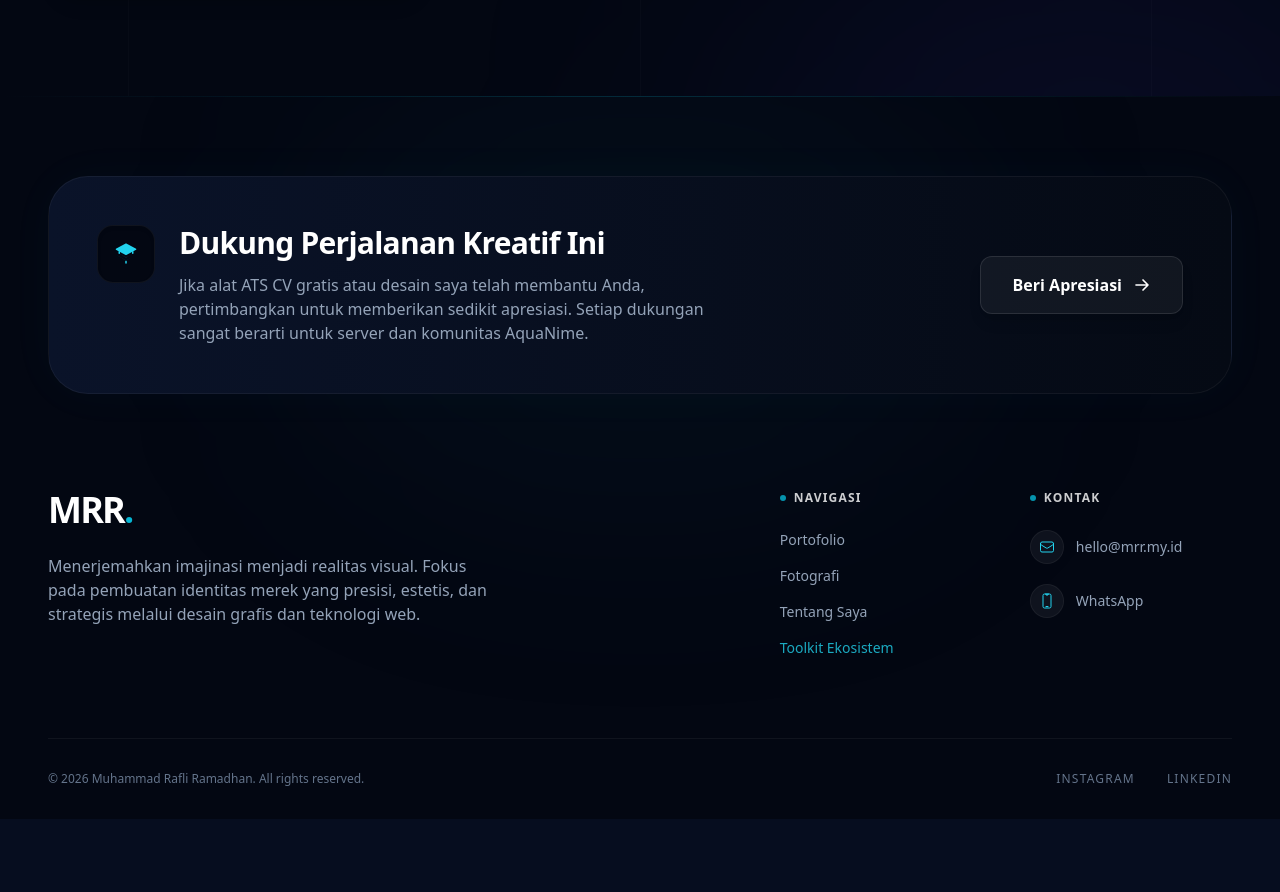
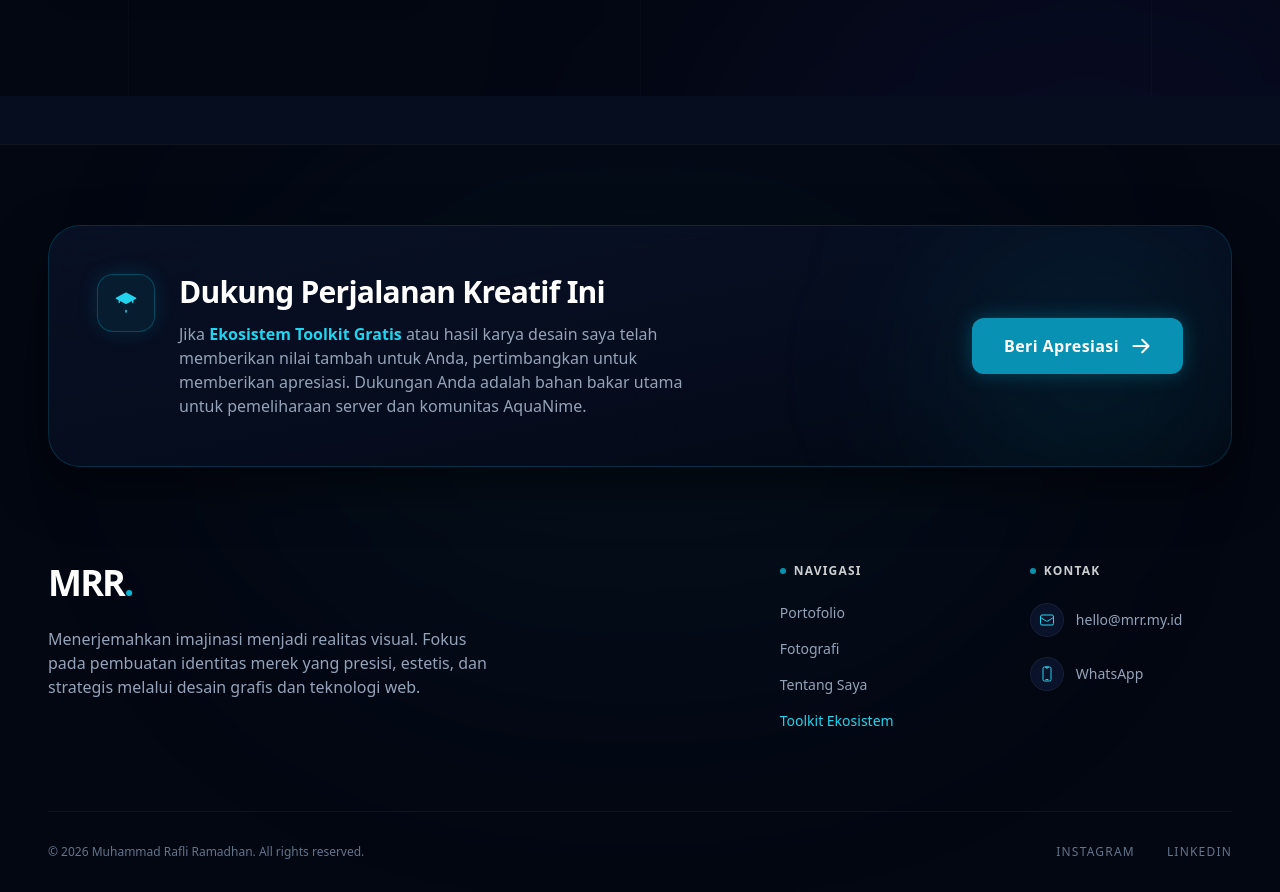
Before and after one commit to Rafli161102/CV-MRR, a Next.js app: page / in a window 1280 px wide. Shown: the part 2330-3222 px from the top of the page. Before the commit the page ends 3149 px from the top, so only its background shows below. Built offline with nearby package versions, Linux system fonts and the light colour scheme.

Commit message:
Update Footer.jsx

```diff
--- a/src/components/Footer.jsx
+++ b/src/components/Footer.jsx
@@ -6,9 +6,9 @@ import Link from 'next/link';
 // IKON SVG KUSTOM, UNIK, & RESMI
 // =========================================================================
 const DiamondSparkleIcon = () => (
-  <svg xmlns="http://www.w3.org/2000/svg" viewBox="0 0 24 24" fill="currentColor" className="w-6 h-6 shrink-0 text-cyan-400 group-hover:animate-pulse">
+  <svg xmlns="http://www.w3.org/2000/svg" viewBox="0 0 24 24" fill="currentColor" className="w-6 h-6 shrink-0 text-cyan-400 group-hover:scale-110 transition-transform duration-500">
     <path d="M11.644 1.59a.75.75 0 01.712 0l9.75 5.25c.343.186.343.682 0 .868l-9.75 5.25a.75.75 0 01-.712 0l-9.75-5.25a.75.75 0 010-.868l9.75-5.25z" />
-    <path d="M3.265 10.602l7.668 4.129a2.25 2.25 0 002.134 0l7.668-4.129-8.425 4.536a.75.75 0 01-.712 0l-8.425-4.536zM3.265 13.602l7.668 4.129a2.25 2.25 0 002.134 0l7.668-4.129-8.425 4.536a.75.75 0 01-.712 0l-8.425-4.536z" opacity="0.5" />
+    <path d="M3.265 10.602l7.668 4.129a2.25 2.25 0 002.134 0l7.668-4.129-8.425 4.536a.75.75 0 01-.712 0l-8.425-4.536zM3.265 13.602l7.668 4.129a2.25 2.25 0 002.134 0l7.668-4.129-8.425 4.536a.75.75 0 01-.712 0l-8.425-4.536z" opacity="0.4" />
     <path d="M12 21.75a.75.75 0 01-.75-.75v-1.5a.75.75 0 011.5 0v1.5a.75.75 0 01-.75.75zM18.75 12a.75.75 0 01-.75-.75v-1.5a.75.75 0 011.5 0v1.5a.75.75 0 01-.75.75zM5.25 12a.75.75 0 01-.75-.75v-1.5a.75.75 0 011.5 0v1.5a.75.75 0 01-.75.75z" />
   </svg>
 );
@@ -29,33 +29,31 @@ export default function Footer() {
   const currentYear = new Date().getFullYear();
 
   return (
-    <footer className="bg-[#030712] relative z-20 overflow-hidden">
-
-      {/* Garis batas transparan dengan efek cahaya di tengah */}
-      <div className="absolute top-0 left-0 w-full h-[1px] bg-gradient-to-r from-transparent via-cyan-500/20 to-transparent"></div>
+    <footer className="bg-[#030712] relative z-20 overflow-hidden mt-12 border-t border-white/5">
 
       {/* Background Glow Halus */}
-      <div className="absolute top-0 left-1/2 -translate-x-1/2 w-[50vw] h-[30vw] bg-cyan-900/10 rounded-full blur-[120px] pointer-events-none"></div>
+      <div className="absolute top-0 left-1/2 -translate-x-1/2 w-[60vw] h-[40vw] bg-cyan-900/10 rounded-full blur-[130px] pointer-events-none"></div>
 
       <div className="max-w-[1400px] mx-auto px-6 lg:px-12 pt-20 pb-8 relative z-10">
 
         {/* ========================================================= */}
         {/* BANNER APRESIASI (GOLDEN RATIO LAYOUT)                      */}
         {/* ========================================================= */}
-        <div className="mb-24 p-8 lg:p-12 rounded-[2.5rem] bg-gradient-to-r from-[#0A1329] to-[#050A14] border border-white/5 shadow-[0_0_50px_rgba(6,182,212,0.03)] hover:border-cyan-500/30 transition-colors duration-500 flex flex-col lg:flex-row items-center justify-between gap-10 group relative overflow-hidden">
+        <div className="mb-24 p-8 sm:p-10 lg:p-12 rounded-[2rem] bg-gradient-to-br from-[#0A1329]/80 via-[#060D1F] to-[#030712] backdrop-blur-xl border border-cyan-500/20 shadow-[0_20px_50px_rgba(0,0,0,0.5)] hover:border-cyan-500/40 hover:shadow-[0_20px_60px_rgba(6,182,212,0.1)] transition-all duration-700 flex flex-col lg:flex-row items-center justify-between gap-10 lg:gap-0 group relative overflow-hidden">
 
           {/* Efek kilauan halus di dalam banner */}
-          <div className="absolute top-0 right-0 w-64 h-64 bg-cyan-500/10 rounded-full blur-[80px] -z-10 group-hover:bg-cyan-500/20 transition-all duration-700"></div>
+          <div className="absolute top-0 right-0 w-72 h-72 bg-cyan-500/10 rounded-full blur-[90px] -z-10 group-hover:bg-cyan-500/20 transition-all duration-700"></div>
 
           {/* KIRI: 61.8% (Teks & Ikon) */}
-          <div className="w-full lg:w-[61.8%] flex flex-col sm:flex-row items-center sm:items-start text-center sm:text-left gap-6 z-10">
-            <div className="p-4 bg-[#030712] rounded-2xl border border-white/5 shrink-0 shadow-inner group-hover:scale-110 group-hover:border-cyan-500/30 transition-all duration-500">
+          <div className="w-full lg:w-[61.8%] flex flex-col sm:flex-row items-center sm:items-start text-center sm:text-left gap-6 z-10 lg:pr-10">
+            <div className="p-4 bg-cyan-950/40 rounded-2xl border border-cyan-500/30 shrink-0 shadow-[0_0_20px_rgba(6,182,212,0.15)] group-hover:bg-cyan-900/50 transition-all duration-500 flex items-center justify-center">
               <DiamondSparkleIcon />
             </div>
             <div>
               <h3 className="text-2xl sm:text-3xl font-black text-white mb-3 tracking-tight">Dukung Perjalanan Kreatif Ini</h3>
+              {/* COPYWRITING DIPERBARUI SESUAI DISKUSI TOOLKIT */}
               <p className="text-slate-400 text-sm sm:text-base max-w-xl leading-relaxed">
-                Jika alat ATS CV gratis atau desain saya telah membantu Anda, pertimbangkan untuk memberikan sedikit apresiasi. Setiap dukungan sangat berarti untuk server dan komunitas AquaNime.
+                Jika <span className="text-cyan-400 font-semibold">Ekosistem Toolkit Gratis</span> atau hasil karya desain saya telah memberikan nilai tambah untuk Anda, pertimbangkan untuk memberikan apresiasi. Dukungan Anda adalah bahan bakar utama untuk pemeliharaan server dan komunitas AquaNime.
               </p>
             </div>
           </div>
@@ -67,10 +65,10 @@ export default function Footer() {
               href="https://saweria.co/mrr"
               target="_blank"
               rel="noopener noreferrer"
-              className="w-full sm:w-auto whitespace-nowrap px-8 py-4 bg-white/5 hover:bg-cyan-600 border border-white/10 hover:border-cyan-400 text-white font-bold rounded-xl transition-all shadow-lg hover:shadow-[0_0_30px_rgba(6,182,212,0.4)] flex items-center justify-center gap-3 hover:-translate-y-1"
+              className="w-full sm:w-auto px-8 py-4 bg-cyan-600 hover:bg-cyan-500 text-white font-bold rounded-xl transition-all shadow-[0_0_20px_rgba(6,182,212,0.3)] hover:shadow-[0_0_40px_rgba(6,182,212,0.5)] hover:-translate-y-1 flex items-center justify-center gap-3 tracking-wide"
             >
               Beri Apresiasi
-              <svg xmlns="http://www.w3.org/2000/svg" fill="none" viewBox="0 0 24 24" strokeWidth={2.5} stroke="currentColor" className="w-4 h-4">
+              <svg xmlns="http://www.w3.org/2000/svg" fill="none" viewBox="0 0 24 24" strokeWidth={2.5} stroke="currentColor" className="w-5 h-5 group-hover:translate-x-1 transition-transform">
                 <path strokeLinecap="round" strokeLinejoin="round" d="M13.5 4.5L21 12m0 0l-7.5 7.5M21 12H3" />
               </svg>
             </a>
@@ -81,7 +79,7 @@ export default function Footer() {
         {/* ========================================================= */}
         {/* LINK FOOTER UTAMA (GOLDEN RATIO: 61.8% & 38.2%)           */}
         {/* ========================================================= */}
-        <div className="flex flex-col lg:flex-row gap-16 lg:gap-0 mb-20">
+        <div className="flex flex-col lg:flex-row gap-16 lg:gap-0 mb-20 relative z-10">
 
           {/* KIRI: 61.8% (Brand Info & Misi) */}
           <div className="w-full lg:w-[61.8%] pr-0 lg:pr-20">
@@ -107,7 +105,7 @@ export default function Footer() {
                 <li><Link href="/projects" className="hover:text-cyan-400 hover:translate-x-1 inline-block transition-transform">Portofolio</Link></li>
                 <li><Link href="/photography" className="hover:text-cyan-400 hover:translate-x-1 inline-block transition-transform">Fotografi</Link></li>
                 <li><Link href="/about" className="hover:text-cyan-400 hover:translate-x-1 inline-block transition-transform">Tentang Saya</Link></li>
-                <li><Link href="/toolkit" className="hover:text-cyan-400 hover:translate-x-1 inline-block transition-transform text-cyan-400/80">Toolkit Ekosistem</Link></li>
+                <li><Link href="/toolkit" className="hover:text-cyan-400 hover:translate-x-1 inline-block transition-transform text-cyan-400">Toolkit Ekosistem</Link></li>
               </ul>
             </div>
 
@@ -119,7 +117,7 @@ export default function Footer() {
               <ul className="space-y-5 text-sm text-slate-400 font-medium">
                 <li>
                   <a href="mailto:hello@mrr.my.id" className="flex items-center gap-3 hover:text-cyan-400 transition-colors group">
-                    <span className="p-2 rounded-full bg-white/5 border border-white/5 group-hover:bg-cyan-500/20 group-hover:border-cyan-500/30 transition-all">
+                    <span className="p-2 rounded-full bg-[#0A1329] border border-white/5 group-hover:bg-cyan-500/20 group-hover:border-cyan-500/30 transition-all shadow-inner">
                       <MailIcon />
                     </span>
                     hello@mrr.my.id
@@ -127,7 +125,7 @@ export default function Footer() {
                 </li>
                 <li>
                   <a href="https://wa.me/6285155020363" target="_blank" rel="noopener noreferrer" className="flex items-center gap-3 hover:text-cyan-400 transition-colors group">
-                    <span className="p-2 rounded-full bg-white/5 border border-white/5 group-hover:bg-cyan-500/20 group-hover:border-cyan-500/30 transition-all">
+                    <span className="p-2 rounded-full bg-[#0A1329] border border-white/5 group-hover:bg-cyan-500/20 group-hover:border-cyan-500/30 transition-all shadow-inner">
                       <WhatsAppSmallIcon />
                     </span>
                     WhatsApp
@@ -143,9 +141,9 @@ export default function Footer() {
         {/* ========================================================= */}
         {/* COPYRIGHT & SOCIAL MEDIA                                  */}
         {/* ========================================================= */}
-        <div className="border-t border-white/5 pt-8 flex flex-col md:flex-row justify-between items-center gap-6 text-xs text-slate-500 font-medium">
+        <div className="border-t border-white/5 pt-8 flex flex-col md:flex-row justify-between items-center gap-6 text-[11px] sm:text-xs text-slate-500 font-medium relative z-10">
           <p>© {currentYear} Muhammad Rafli Ramadhan. All rights reserved.</p>
-          <div className="flex gap-8">
+          <div className="flex gap-6 sm:gap-8">
             <a href="https://instagram.com/img_ischeznut.jpg" target="_blank" rel="noopener noreferrer" className="hover:text-cyan-400 uppercase tracking-widest transition-colors">Instagram</a>
             <a href="https://www.linkedin.com/in/muhammad-rafli-ramadhan" target="_blank" rel="noopener noreferrer" className="hover:text-cyan-400 uppercase tracking-widest transition-colors">LinkedIn</a>
           </div>
```
